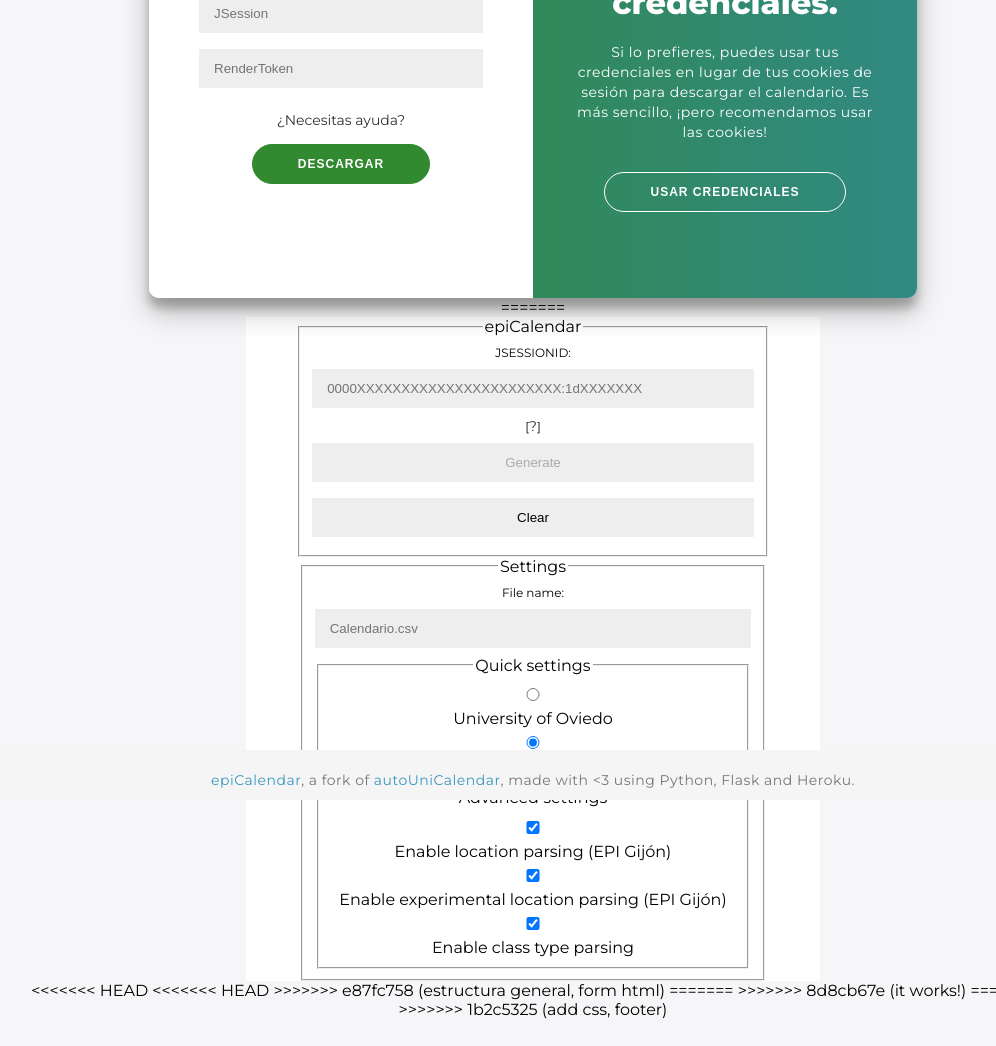
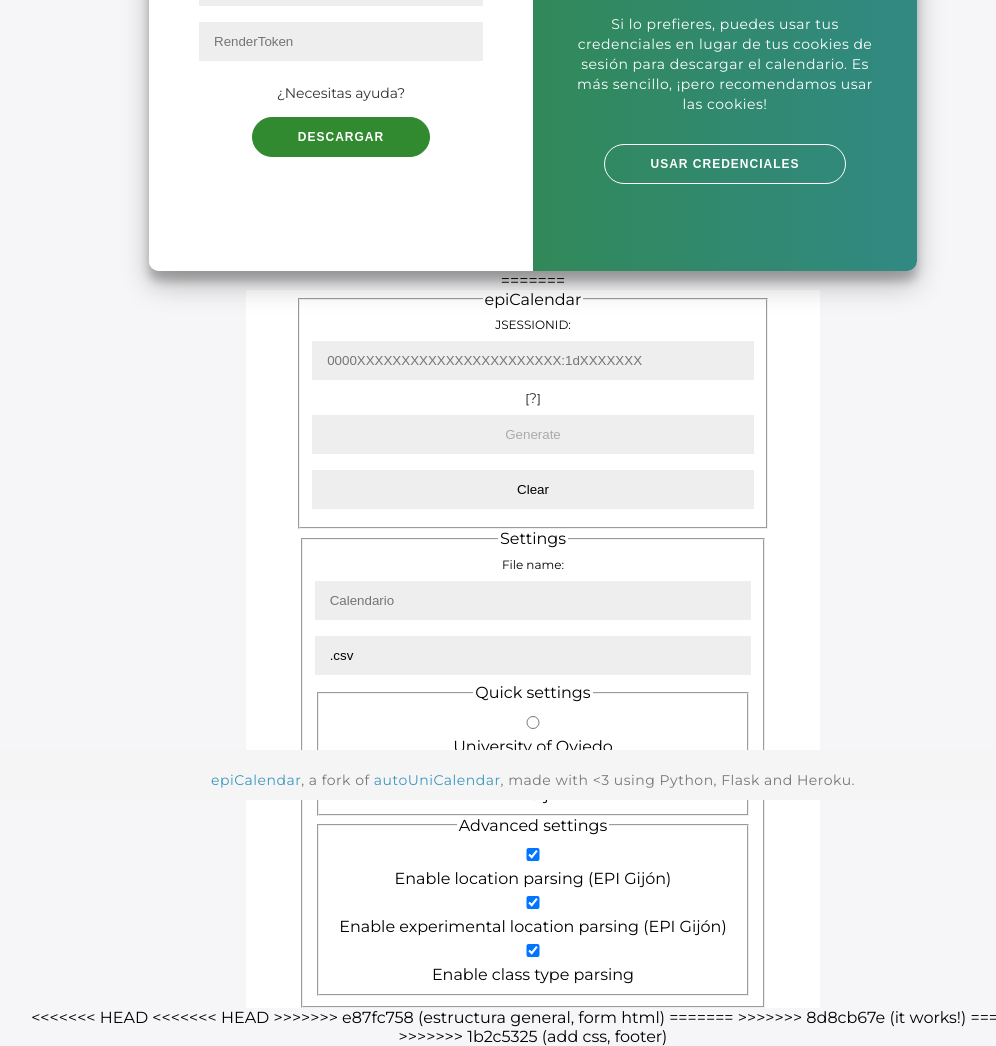
Before and after one commit to Bimo99B9/autoUniCalendar, a Flask app: page / in a window 1280 px wide. Shown: the whole page, without its empty margins (107-1103 px from the left). Before the commit the page ends 1019 px from the top, so only its background shows below. Run offline with Flask 2, Linux system fonts and the light colour scheme.

Commit message:
limit filename options, only .csv files allowed

```diff
--- a/run.py
+++ b/run.py
@@ -18,7 +18,7 @@
     filename = request.form.get('filename')
     settings = request.form.getlist('cb')
 
-    filename = filename if filename else defaultFilename # if filename is not provided, use default
+    filename = filename + '.csv' if filename else defaultFilename # if filename is not provided, use default
 
     if epiCalendar.verifyCookie(jsessionid):
 
--- a/templates/index.html
+++ b/templates/index.html
@@ -129,7 +129,7 @@
                 <span id="error">{{ slug_error }}</span>
             </fieldset>
             <fieldset id="options"> <legend>Settings</legend>
-                <span>File name: </span><input type="text" id="filename" name="filename" placeholder="Calendario.csv"> <br>
+                <span>File name: </span><input type="text" id="filename" name="filename" placeholder="Calendario"><input type="text" name="filetype" id="filetype" size="3" readonly value=".csv">
                 <fieldset id="radios">
                     <legend> Quick settings </legend>
                     <input type="radio" name="radios" id="uo"
```
